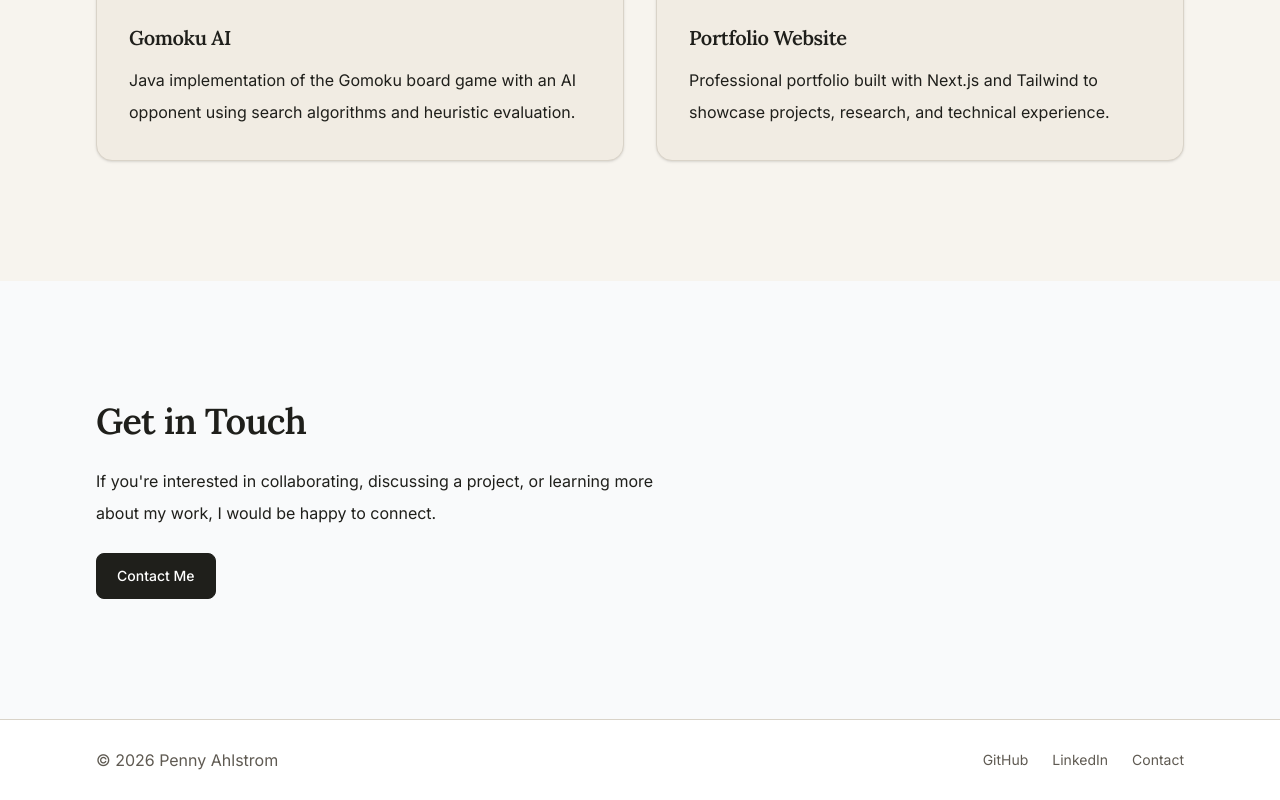
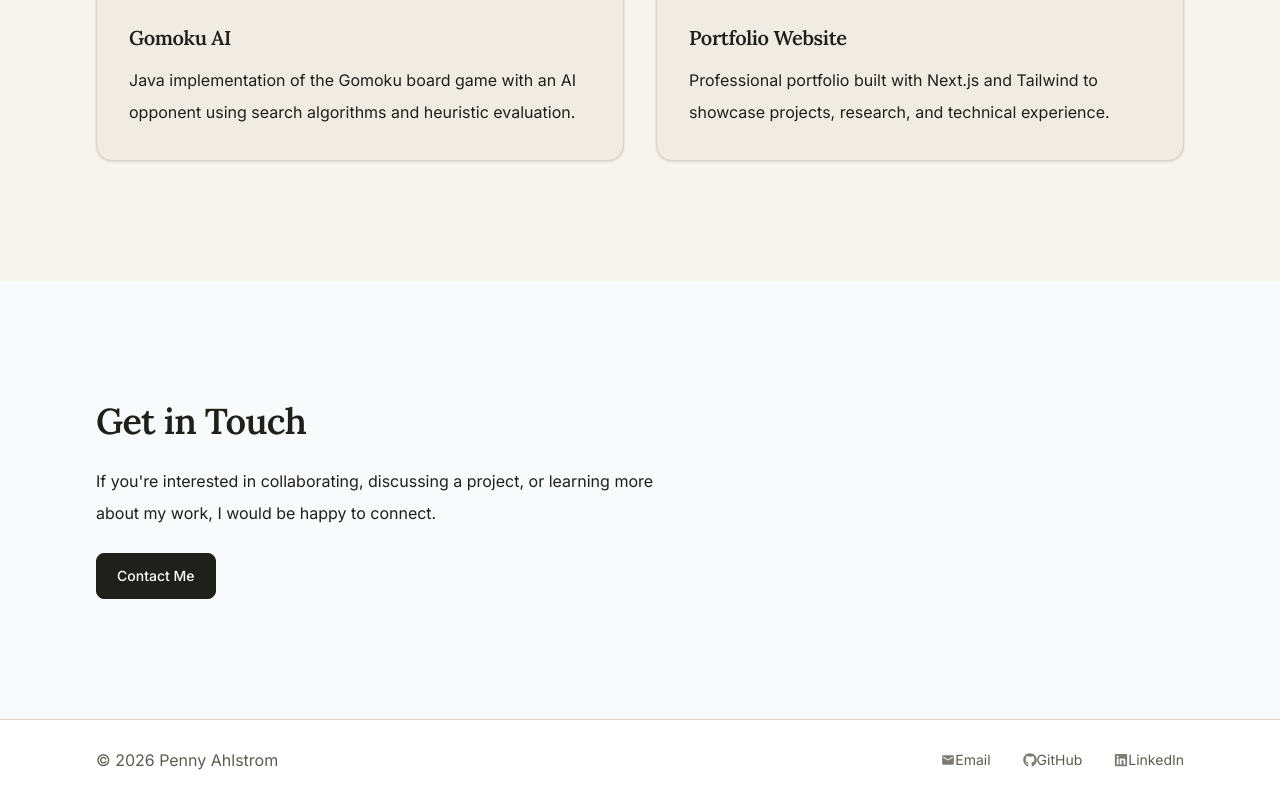
Before and after one commit to PennyAhlstrom/my-portfolio, a Next.js app: page / in a window 1280 px wide. Shown: the part 1334-2134 px from the top of the page. Built offline with nearby package versions, Linux system fonts and the light colour scheme.

Commit message:
update footer to use action icons in the app links

```diff
--- a/components/layout/Footer.tsx
+++ b/components/layout/Footer.tsx
@@ -1,6 +1,11 @@
 import Container from "./Container";
 import AppLink from "@/components/ui/AppLink"
 import Text from "@/components/ui/Text"
+import { actionIcons } from "@/components/icons/actionIcons";
+
+const GitHubIcon = actionIcons.github;
+const LinkedInIcon = actionIcons.linkedin;
+const EmailIcon = actionIcons.email;
 
 export default function Footer() {
   return (
@@ -13,10 +18,19 @@ export default function Footer() {
             © {new Date().getFullYear()} Penny Ahlstrom
           </Text>
 
-          <div className="flex items-center gap-6">
+          <div className="flex flex-wrap items-center gap-x-8 gap-y-3">
+            <AppLink
+              href="mailto:your.email@example.com"
+              icon={<EmailIcon size={14} />}
+              variant="muted"
+            >
+              Email
+            </AppLink>
+
             <AppLink
               href="https://github.com/PennyAhlstrom"
               external
+              icon={<GitHubIcon size={14} />}
               variant="muted"
             >
               GitHub
@@ -25,18 +39,15 @@ export default function Footer() {
             <AppLink
               href="https://linkedin.com/in/PennyAhlstrom"
               external
+              icon={<LinkedInIcon size={14} />}
               variant="muted"
             >
               LinkedIn
-            </AppLink>
-
-            <AppLink href="/contact" variant="muted">
-              Contact
             </AppLink>
           </div>
 
         </div>
       </Container>
     </footer>
-  )
+  );
 }
```
